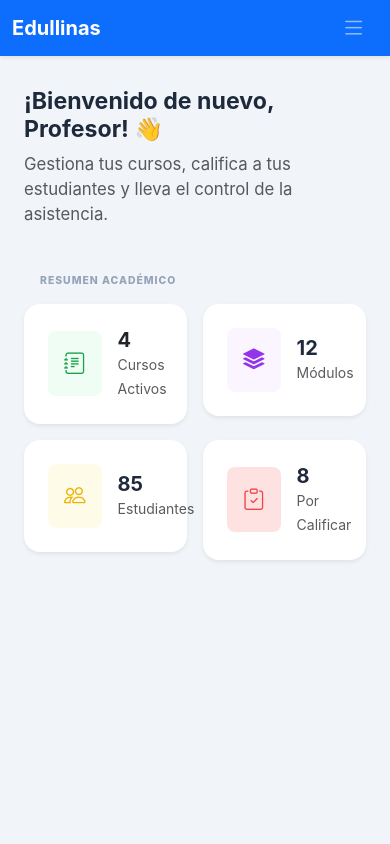
After one commit to ADPS7/Myproject-Sena, a Flask app: template backend/templates/view/profesor/menuProfesor.html in a window 390 px wide. The commit adds this page. Run offline with Flask 3, Linux system fonts and the light colour scheme; the template is opened without the code that fills it, so the values that code supplies are empty.

Commit message:
vista Profesor corregida y responsiva

```diff
--- a/backend/main.py
+++ b/backend/main.py
@@ -134,7 +134,7 @@ def dashboard():
         return render_template('view/Admin/menuAdmin.html', user=user)
 
     elif rol == 'profesor' or user.get('id_rol') == 3:
-        return render_template('view/profesor/inicioProfesor.html', user=user)
+        return render_template('view/profesor/menuProfesor.html', user=user)
 
     else:
         return render_template('view/estudiante/inicioEstudiante.html', user=user)
--- a/backend/static/frontend/style/inicioprofesor.css
+++ b/backend/static/frontend/style/inicioprofesor.css
@@ -1,14 +1,14 @@
 :root {
-    --primary: #4f46e5;
-    --primary-soft: #eef2ff;
-    --bg-body: #f8fafc;
-    --accent: #4f46e5;
+    --primary: #2563eb;
+    --primary-soft: #eff6ff;
+    --bg-body: #f1f5f9;
 }
 
 body {
     background-color: var(--bg-body);
     font-family: 'Inter', sans-serif;
     color: #1e293b;
+    overflow-x: hidden;
 }
 
 /* ==================== SIDEBAR ESCRITORIO ==================== */
@@ -20,13 +20,23 @@ body {
     position: fixed;
     left: 0;
     top: 0;
-    width: 280px; /* Ancho fijo más consistente */
-    z-index: 100;
+    z-index: 1050;
+    overflow-y: auto;
+    box-shadow: 2px 0 8px rgba(0, 0, 0, 0.05);
 }
 
 .logo-img {
     max-height: 55px;
-    width: auto;
+}
+
+.menu-label {
+    font-size: 0.65rem;
+    font-weight: 800;
+    color: #94a3b8;
+    text-transform: uppercase;
+    padding-left: 1rem;
+    letter-spacing: 1px;
+    margin-bottom: 0.5rem;
 }
 
 .nav-link-item {
@@ -39,7 +49,10 @@ body {
     border-radius: 12px;
     font-weight: 500;
     margin-bottom: 2px;
-    transition: all 0.2s ease;
+    transition: 0.2s;
+    white-space: nowrap;
+    overflow: hidden;
+    text-overflow: ellipsis;
 }
 
 .nav-link-item:hover {
@@ -50,67 +63,47 @@ body {
 .nav-link-item.active {
     background: var(--primary);
     color: white;
-    box-shadow: 0 4px 12px rgba(79, 70, 229, 0.25);
+    box-shadow: 0 4px 12px rgba(37, 99, 235, 0.2);
 }
 
 /* ==================== CONTENIDO PRINCIPAL ==================== */
 .main-content {
-    margin-left: 280px; /* Coincide con el ancho del sidebar */
+    margin-left: 25%;
     padding: 2.5rem;
     min-height: 100vh;
 }
 
 @media (min-width: 992px) {
     .main-content {
-        margin-left: 280px;
+        margin-left: 16.666667%;
     }
 }
 
 /* ==================== RESPONSIVO MÓVIL ==================== */
 @media (max-width: 767px) {
     .sidebar {
-        display: none; /* Ocultamos el sidebar de escritorio en móvil */
+        display: none;
     }
 
     .main-content {
         margin-left: 0 !important;
         padding: 1.5rem;
-        padding-top: 5.5rem !important; /* Espacio para navbar móvil */
+        padding-top: 5.5rem !important;
     }
 }
 
-/* ==================== TARJETAS Y COMPONENTES ==================== */
-.card-prof {
+/* ==================== TARJETAS ==================== */
+.card-stat, .card-prof {
     background: white;
     border-radius: 20px;
     padding: 1.75rem;
     border: none;
-    box-shadow: 0 4px 6px -1px rgba(0, 0, 0, 0.1),
-                0 2px 4px -2px rgba(0, 0, 0, 0.1);
-    transition: transform 0.2s ease;
-    border-left: 5px solid var(--accent);
+    box-shadow: 0 4px 6px -1px rgba(0, 0, 0, 0.1);
+    transition: transform 0.2s;
 }
 
-.card-prof:hover {
+.card-stat:hover, .card-prof:hover {
     transform: translateY(-4px);
-}
-
-.card-prof h4 {
-    font-weight: 600;
-    color: #1e293b;
-    margin-bottom: 0.75rem;
-}
-
-.btn-action {
-    border-radius: 12px;
-    font-weight: 600;
-    padding: 10px 24px;
-    transition: all 0.2s ease;
-}
-
-.btn-action:hover {
-    transform: translateY(-2px);
-    box-shadow: 0 6px 12px rgba(79, 70, 229, 0.25);
 }
 
 /* User pill */
@@ -135,21 +128,20 @@ body {
     justify-content: center;
     font-weight: bold;
     flex-shrink: 0;
-    font-size: 1.1rem;
 }
 
-/* Mejoras en listas */
-.list-group-item {
-    border: none;
-    padding: 0.75rem 0;
-    border-bottom: 1px solid #f1f5f9;
+/* Evitar superposición de vistas */
+#mostrarInicioProfesor,
+#mostrarCursosProfesor {
+    width: 100%;
+    position: relative;
 }
 
-.list-group-item:last-child {
-    border-bottom: none;
+/* Scrollbar del sidebar */
+.sidebar::-webkit-scrollbar {
+    width: 6px;
 }
-
-/* Alertas y botones */
-.alert {
-    border-radius: 12px;
+.sidebar::-webkit-scrollbar-thumb {
+    background: #cbd5e1;
+    border-radius: 10px;
 }
--- a/backend/templates/view/profesor/inicioProfesor.html
+++ b/backend/templates/view/profesor/inicioProfesor.html
@@ -1,122 +1,78 @@
-<!DOCTYPE html>
-<html lang="es">
-    <head>
-        <meta charset="UTF-8">
-        <meta name="viewport" content="width=device-width, initial-scale=1.0">
-        <title>Profesor - Edullinas</title>
+<!-- view/profesor/inicioProfesorContent.html -->
 
-        <link href="https://cdn.jsdelivr.net/npm/bootstrap@5.3.0/dist/css/bootstrap.min.css" rel="stylesheet">
-        <link rel="stylesheet" href="https://cdn.jsdelivr.net/npm/bootstrap-icons@1.11.1/font/bootstrap-icons.css">
-        <link rel="stylesheet" href="{{ url_for('static', filename='frontend/style/inicioprofesor.css') }}">
+<div class="mb-5">
+    <h1 class="fw-bold h3 mb-2" style="color: #1e293b;">
+        ¡Bienvenido de nuevo, Profesor! 👋
+    </h1>
+    <p class="text-muted mb-0" style="font-size: 1.05rem;">
+        Gestiona tus cursos, califica a tus estudiantes y lleva el control de la asistencia.
+    </p>
+</div>
 
-        <style>
-            :root {
-                --primary: #4f46e5;
-            }
-        </style>
-    </head>
-    <body>
-        <!-- NAVBAR MÓVIL (visible solo en móviles) -->
-        <nav class="navbar navbar-dark bg-primary d-md-none fixed-top shadow-sm">
-            <div class="container-fluid">
-                <span class="navbar-brand fw-bold">Edullinas</span>
-                <button class="navbar-toggler border-0" type="button" data-bs-toggle="offcanvas" data-bs-target="#mobileMenu">
-                    <i class="bi bi-list fs-2"></i>
-                </button>
+<h2 class="menu-label mb-3">Resumen Académico</h2>
+
+<div class="row g-3">
+
+    <!-- Cursos -->
+    <div class="col-6 col-xl-3">
+        <a onclick="mostrarvistaCursosProfesor()" class="text-decoration-none text-dark">
+            <div class="card-stat bg-white p-4 rounded-4 border-0 shadow-sm">
+                <div class="d-flex align-items-center gap-3">
+                    <div class="p-3 rounded-3" style="background-color: #f0fdf4;">
+                        <i class="bi bi-journal-text fs-4" style="color: #16a34a;"></i>
                     </div>
-        </nav>
-
-        <!-- MENÚ OFFCANVAS MÓVIL -->
-        <div class="offcanvas offcanvas-start d-md-none" tabindex="-1" id="mobileMenu" style="width: 280px;">
-            <div class="offcanvas-header border-bottom">
-                <h5 class="offcanvas-title fw-bold text-primary">Edullinas</h5>
-                <button type="button" class="btn-close" data-bs-dismiss="offcanvas"></button>
-            </div>
-            <div class="offcanvas-body">
-                <div class="nav flex-column">
-                    <a href="#" class="nav-link-item active"><i class="bi bi-house"></i> Inicio</a>
-                    <a href="#" class="nav-link-item"><i class="bi bi-journal-bookmark"></i> Grupos</a>
-                    <a href="#" class="nav-link-item"><i class="bi bi-stack"></i> Calificar</a>
-                    <a href="#" class="nav-link-item"><i class="bi bi-people"></i> Asistencia</a>
-                    <a href="#" class="nav-link-item"><i class="bi bi-calendar-check"></i> Notas</a>
-                    <hr>
-                    <a href="/logout" class="nav-link-item text-danger"><i class="bi bi-box-arrow-right"></i> Salir</a>
+                    <div>
+                        <h5 class="fw-bold mb-0">4</h5>
+                        <small class="text-muted">Cursos Activos</small>
                     </div>
                 </div>
             </div>
-
-        <div class="container-fluid">
-            <div class="row">
-                <!-- SIDEBAR PARA ESCRITORIO (oculto en móvil) -->
-                <nav class="col-md-3 col-lg-2 sidebar d-none d-md-flex flex-column">
-                    <div class="sidebar-header text-center mb-4">
-                        <img src="{{ url_for('static', filename='frontend/images/instituto-removebg-preview.png') }}" class="img-fluid logo-img" alt="Logo">
+        </a>
     </div>
 
-                    <div class="nav flex-column flex-grow-1 px-2">
-                        <a href="#" class="nav-link-item active"><i class="bi bi-house"></i> Inicio</a>
-                        <a href="#" class="nav-link-item"><i class="bi bi-journal-bookmark"></i> Grupos</a>
-                        <a href="#" class="nav-link-item"><i class="bi bi-stack"></i> Calificar</a>
-                        <a href="#" class="nav-link-item"><i class="bi bi-people"></i> Asistencia</a>
-                        <a href="#" class="nav-link-item"><i class="bi bi-calendar-check"></i> Notas</a>
+    <!-- Módulos -->
+    <div class="col-6 col-xl-3">
+        <div class="card-stat bg-white p-4 rounded-4 border-0 shadow-sm">
+            <div class="d-flex align-items-center gap-3">
+                <div class="p-3 rounded-3" style="background-color: #faf5ff;">
+                    <i class="bi bi-stack fs-4" style="color: #9333ea;"></i>
                 </div>
-
-                    <div class="sidebar-footer mt-auto pt-3">
-                        <div class="user-pill mb-3">
-                            <div class="avatar">{{ user.nombres[0] }}</div>
-                            <div class="overflow-hidden">
-                                <p class="mb-0 fw-bold small text-truncate">{{ user.nombres }}</p>
-                                <span class="text-muted" style="font-size: 0.75rem;">{{ user.rol }}</span>
-                            </div>
-                        </div>
-                        <a href="/logout" class="btn btn-sm btn-outline-danger w-100">Cerrar Sesión</a>
-                    </div>
-                </nav>
-
-                <!-- CONTENIDO PRINCIPAL -->
-                <main class="col-12 col-md-9 col-lg-10 main-content">
-                    <div class="d-flex justify-content-between align-items-center mb-5">
                 <div>
-                            <h2 class="fw-bold">Gestión Académica</h2>
-                            <p class="text-muted">Bienvenido, Prof. {{ user.apellidos }}</p>
-                        </div>
-                        <button class="btn btn-primary btn-action">
-                            <i class="bi bi-plus-lg"></i> Nuevo Aviso
-                        </button>
-                    </div>
-
-                    <div class="row g-4">
-                        <div class="col-md-6">
-                            <div class="card-prof">
-                                <h4><i class="bi bi-people me-2"></i> Grupos Activos</h4>
-                                <p class="text-muted">Tienes 4 grupos asignados esta semana.</p>
-                                <div class="list-group list-group-flush mt-3">
-                                    <div class="list-group-item d-flex justify-content-between align-items-center">
-                                        Programación Web <span class="badge bg-primary">32 alumnos</span>
-                                    </div>
-                                    <div class="list-group-item d-flex justify-content-between align-items-center">
-                                        Bases de Datos <span class="badge bg-primary">28 alumnos</span>
+                    <h5 class="fw-bold mb-0">12</h5>
+                    <small class="text-muted">Módulos</small>
                 </div>
             </div>
         </div>
     </div>
 
-                        <div class="col-md-6">
-                            <div class="card-prof" style="border-left-color: #ef4444;">
-                                <h4><i class="bi bi-clock-history me-2"></i> Pendientes</h4>
-                                <p class="text-muted">Tareas por revisar de la semana pasada.</p>
-                                <div class="alert alert-danger mt-3 py-3">
-                                    <i class="bi bi-info-circle me-2"></i>
-                                    <strong>15 exámenes</strong> sin calificar
+    <!-- Alumnos -->
+    <div class="col-6 col-xl-3">
+        <div class="card-stat bg-white p-4 rounded-4 border-0 shadow-sm">
+            <div class="d-flex align-items-center gap-3">
+                <div class="p-3 rounded-3" style="background-color: #fefce8;">
+                    <i class="bi bi-people fs-4" style="color: #eab308;"></i>
                 </div>
-                                <button class="btn btn-outline-danger btn-sm w-100 mt-2">Ir a calificar ahora</button>
+                <div>
+                    <h5 class="fw-bold mb-0">85</h5>
+                    <small class="text-muted">Estudiantes</small>
                 </div>
             </div>
         </div>
-                </main>
+    </div>
+
+    <!-- Pendientes -->
+    <div class="col-6 col-xl-3">
+        <div class="card-stat bg-white p-4 rounded-4 border-0 shadow-sm">
+            <div class="d-flex align-items-center gap-3">
+                <div class="p-3 rounded-3" style="background-color: #fee2e2;">
+                    <i class="bi bi-clipboard-check fs-4" style="color: #ef4444;"></i>
+                </div>
+                <div>
+                    <h5 class="fw-bold mb-0">8</h5>
+                    <small class="text-muted">Por Calificar</small>
+                </div>
+            </div>
         </div>
     </div>
 
-        <script src="https://cdn.jsdelivr.net/npm/bootstrap@5.3.0/dist/js/bootstrap.bundle.min.js"></script>
-    </body>
-</html>
+</div>
--- /dev/null
+++ b/backend/templates/view/profesor/menuProfesor.html
@@ -0,0 +1,94 @@
+<!DOCTYPE html>
+<html lang="es">
+<head>
+    <meta charset="UTF-8">
+    <meta name="viewport" content="width=device-width, initial-scale=1.0">
+    <title>Profesor - Edullinas</title>
+    <link href="https://cdn.jsdelivr.net/npm/bootstrap@5.3.0/dist/css/bootstrap.min.css" rel="stylesheet">
+    <link rel="stylesheet" href="https://cdn.jsdelivr.net/npm/bootstrap-icons@1.11.1/font/bootstrap-icons.css">
+    <link rel="stylesheet" href="{{ url_for('static', filename='frontend/style/inicioprofesor.css') }}">
+</head>
+<body>
+
+    <!-- Navbar Móvil -->
+    <nav class="navbar navbar-dark bg-primary d-md-none fixed-top shadow-sm">
+        <div class="container-fluid">
+            <span class="navbar-brand fw-bold">Edullinas</span>
+            <button class="navbar-toggler border-0" type="button"
+                    data-bs-toggle="offcanvas" data-bs-target="#mobileMenu">
+                <i class="bi bi-list fs-2"></i>
+            </button>
+        </div>
+    </nav>
+
+    <!-- OFFCANVAS MENÚ MÓVIL -->
+    <div class="offcanvas offcanvas-start d-md-none" tabindex="-1" id="mobileMenu" style="width: 280px;">
+        <div class="offcanvas-header border-bottom">
+            <h5 class="offcanvas-title fw-bold text-primary">Edullinas</h5>
+            <button type="button" class="btn-close" data-bs-dismiss="offcanvas"></button>
+        </div>
+        <div class="offcanvas-body">
+            <div class="nav flex-column">
+                <a onclick="mostrarvistaInicioProfesor()" class="nav-link-item" data-bs-dismiss="offcanvas">
+                    <i class="bi bi-house"></i> Inicio
+                </a>
+                <a onclick="mostrarvistaCursosProfesor()" class="nav-link-item" data-bs-dismiss="offcanvas">
+                    <i class="bi bi-journal-bookmark"></i> Mis Cursos
+                </a>
+                <a href="#" class="nav-link-item" data-bs-dismiss="offcanvas">
+                    <i class="bi bi-stack"></i> Calificar
+                </a>
+                <a href="#" class="nav-link-item" data-bs-dismiss="offcanvas">
+                    <i class="bi bi-people"></i> Asistencia
+                </a>
+                <a href="#" class="nav-link-item" data-bs-dismiss="offcanvas">
+                    <i class="bi bi-clipboard-check"></i> Notas
+                </a>
+                <hr>
+                <a href="/logout" class="btn btn-sm btn-outline-danger w-100">Cerrar Sesión</a>
+            </div>
+        </div>
+    </div>
+
+    <div class="container-fluid">
+        <div class="row">
+
+            <!-- SIDEBAR ESCRITORIO -->
+            <nav class="col-md-3 col-lg-2 sidebar d-none d-md-flex flex-column">
+                <div class="sidebar-header text-center mb-4">
+                    <img src="{{ url_for('static', filename='frontend/images/instituto-removebg-preview.png') }}" class="img-fluid logo-img">
+                </div>
+
+                <div class="nav flex-column flex-grow-1 px-2">
+                    <a onclick="mostrarvistaInicioProfesor()" class="nav-link-item active"><i class="bi bi-house"></i> Inicio</a>
+                    <a onclick="mostrarvistaCursosProfesor()" class="nav-link-item"><i class="bi bi-journal-bookmark"></i> Mis Cursos</a>
+                    <a href="#" class="nav-link-item"><i class="bi bi-stack"></i> Calificar</a>
+                    <a href="#" class="nav-link-item"><i class="bi bi-people"></i> Asistencia</a>
+                    <a href="#" class="nav-link-item"><i class="bi bi-clipboard-check"></i> Notas</a>
+                </div>
+
+                <div class="sidebar-footer mt-auto pt-3">
+                    <div class="user-pill mb-3">
+                        <div class="avatar">{{ user.nombres[0] }}</div>
+                        <div class="overflow-hidden">
+                            <p class="mb-0 fw-bold small text-truncate">{{ user.nombres }}</p>
+                            <span class="text-muted small">{{ user.rol }}</span>
+                        </div>
+                    </div>
+                    <a href="/logout" class="btn btn-sm btn-outline-danger w-100">Cerrar Sesión</a>
+                </div>
+            </nav>
+
+            <!-- CONTENIDO PRINCIPAL -->
+            <main class="col-12 col-md-9 col-lg-10 main-content p-4">
+                <div id="mostrarInicioProfesor">
+                    {% include "view/profesor/inicioProfesor.html" %}
+                </div>
+            </main>
+        </div>
+    </div>
+
+    <script src="https://cdn.jsdelivr.net/npm/bootstrap@5.3.0/dist/js/bootstrap.bundle.min.js"></script>
+    <script src="{{ url_for('static', filename='backend/javascripts/menuProfesor.js') }}"></script>
+</body>
+</html>
```
Lines whose indentation alone changed are shown as unchanged.
